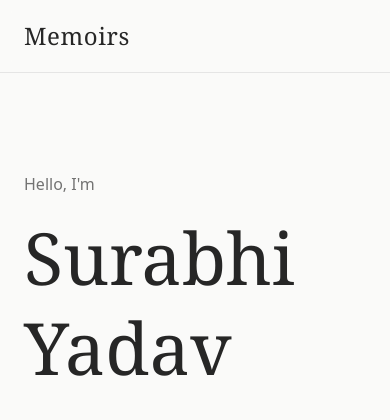
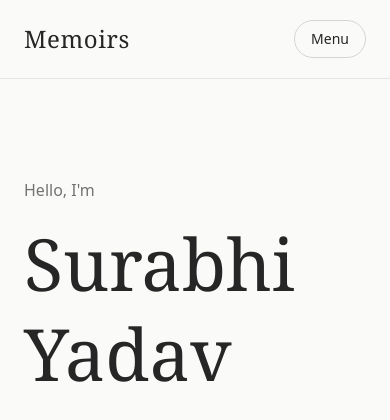
Before and after one commit to surabhiry/Memoirs, a Django app: page / in a window 390 px wide. Shown: the top 420 px of the page. Run offline with Django 5.2, Linux system fonts and the light colour scheme; style sheets or scripts are compiled from the project's sources.

Commit message:
feat: refresh Memoirs navigation

```diff
--- a/memoirs/templates/components/navbar.html
+++ b/memoirs/templates/components/navbar.html
@@ -1,25 +1,26 @@
-<nav class="sticky top-0 z-50 border-b border-neutral-200 bg-stone-50/80 backdrop-blur">
+<nav class="sticky top-0 z-50 border-b border-neutral-200 bg-stone-50/90 backdrop-blur">
     <div class="mx-auto flex max-w-6xl items-center justify-between px-6 py-5">
 
-        <a href="/" class="font-serif text-2xl tracking-wide">
+        <a href="/" class="font-serif text-2xl tracking-wide hover:opacity-70 transition">
             Memoirs
         </a>
 
-        <ul class="hidden items-center gap-8 text-sm md:flex">
+        <div class="hidden items-center gap-8 text-sm md:flex">
+            <a href="/#projects" class="transition hover:text-neutral-500">Projects</a>
+            <a href="/#writing" class="transition hover:text-neutral-500">Writing</a>
+            <a href="/#photography" class="transition hover:text-neutral-500">Photography</a>
+            <a href="/#library" class="transition hover:text-neutral-500">Library</a>
+            <a href="/#journal" class="transition hover:text-neutral-500">Journal</a>
+            <a href="/#about" class="transition hover:text-neutral-500">About</a>
+        </div>
 
-            <li><a href="#">Projects</a></li>
-
-            <li><a href="#">Writing</a></li>
-
-            <li><a href="#">Photography</a></li>
-
-            <li><a href="#">Library</a></li>
-
-            <li><a href="#">Journal</a></li>
-
-            <li><a href="#">About</a></li>
-
-        </ul>
+        <button
+            type="button"
+            class="rounded-full border border-neutral-300 px-4 py-2 text-sm md:hidden"
+            aria-label="Open navigation"
+        >
+            Menu
+        </button>
 
     </div>
 </nav>
```
